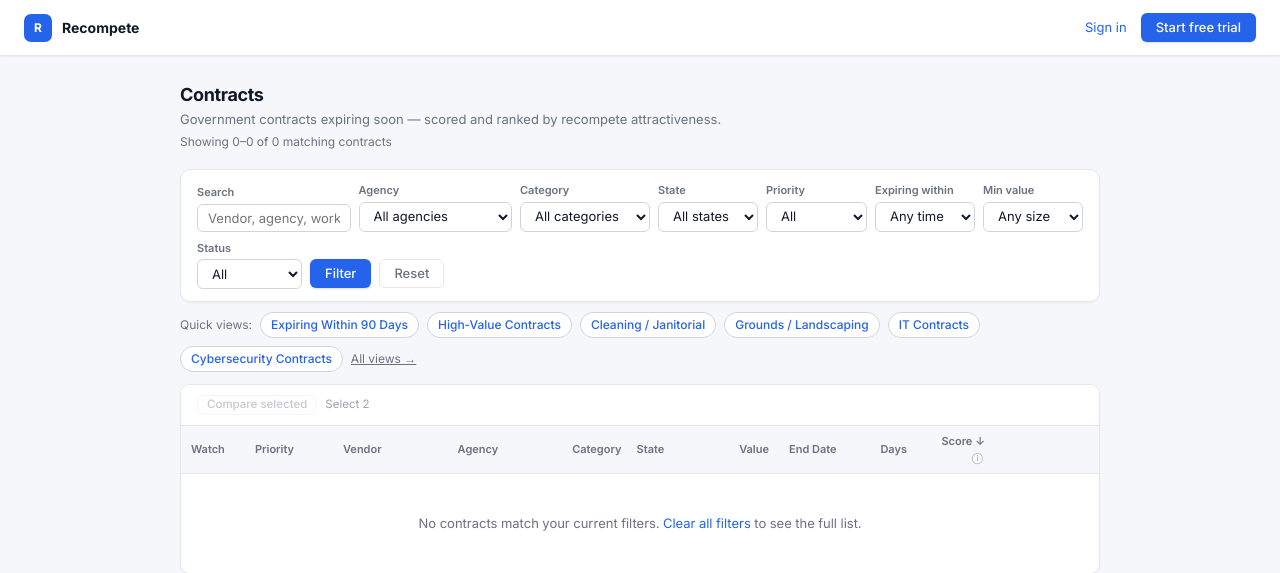
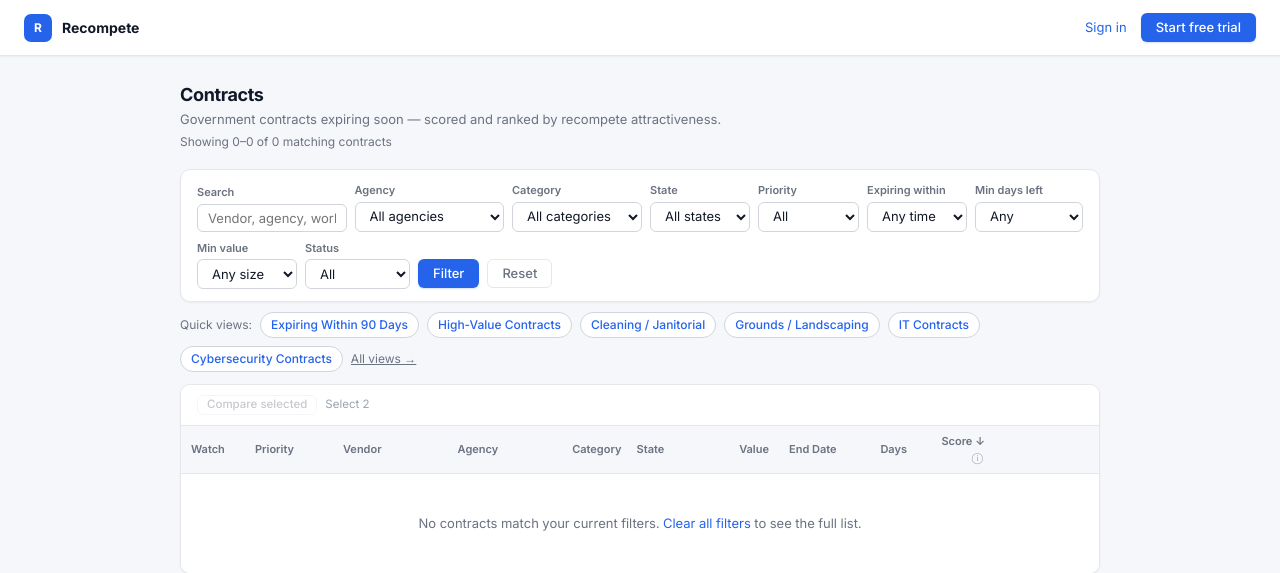
Before and after one commit to mjdr675/government-recompete-monitor-, a Flask app: page /contracts in a window 1280 px wide. Shown: the top 573 px of the page. Run offline with Flask 3, Linux system fonts and the light colour scheme; the visitor is signed in with stand-in values (Sample User, id 1); data that the repository does not hold is empty; some libraries are stand-ins or nearby versions.

Commit message:
feat(search): add min_days_left filter, fix state dropdown preservation, align CSV export
- get_contracts(): add min_days_left=N param (days_remaining >= N), composes
  with existing days (expiring_within) for pursuit-window ranging
- /contracts route: parse and validate min_days_left, pass to query and template
- /contracts/export.csv: add state, category, min_days_left so CSV matches page results
- contracts.html: add Min days left dropdown (30/60/90/180/365+), thread
  min_days_left through all mode-toggle URLs, sort_link macro, and pagination base_qs
- views.py: add min_days_left to chip labels, filter labels, and chip formatter
- State dropdown: code path confirmed correct; production data requires
  Data Pipeline backfill of place_of_performance_state (noted in handoff)
- 15 new tests: min_days_left DB-layer (range, boundary, combination, empty),
  route-level (accepted, combined, negative→400, html rendered, state preserved)

Co-Authored-By: Claude Sonnet 4.6 <noreply@anthropic.com>

```diff
--- a/app.py
+++ b/app.py
@@ -980,6 +980,7 @@ def contracts():
     # Pass applyable=0 in the query string to see everything. The filtering is
     # done in SQL (get_contracts applyable=...) so pagination stays cheap.
     applyable = request.args.get("applyable", "1") != "0"
+    min_days_left = request.args.get("min_days_left", type=int)
 
     if status not in ("", "open", "expired"):
         status = ""
@@ -1002,6 +1003,9 @@ def contracts():
 
     if min_value is not None and min_value < 0:
         return "min_value must be a non-negative number", 400
+
+    if min_days_left is not None and min_days_left < 0:
+        return "min_days_left must be a non-negative integer", 400
 
     for_my_business = request.args.get("for_my_business", "")
     in_pipeline = request.args.get("in_pipeline", "")
@@ -1052,6 +1056,7 @@ def contracts():
             category=category,
             exclude_ids=discover_exclude_ids,
             applyable=applyable,
+            min_days_left=min_days_left,
         )
 
     _total = result["total"]
@@ -1105,6 +1110,7 @@ def contracts():
         priority=priority,
         days=days or "",
         min_value=min_value or "",
+        min_days_left=min_days_left or "",
         status=status,
         sort=sort,
         direction=direction,
@@ -1130,11 +1136,14 @@ def contracts_export():
     priority = request.args.get("priority", "")
     days = request.args.get("days", None)
     min_value = request.args.get("min_value", type=float)
+    min_days_left = request.args.get("min_days_left", type=int)
     status = request.args.get("status", "")
     if status not in ("", "open", "expired"):
         status = ""
     sort = request.args.get("sort", "recompete_score")
     direction = request.args.get("dir", "desc")
+    state = request.args.get("state", "")
+    category = request.args.get("category", "")
 
     days_int = int(days) if days else None
     result = get_contracts(
@@ -1142,6 +1151,8 @@ def contracts_export():
         days=days_int, min_value=min_value, status=status,
         sort=sort, direction=direction,
         page=1, limit=10000,
+        state=state, category=category,
+        min_days_left=min_days_left,
     )
 
     fields = ["internal_id", "award_id", "vendor", "agency", "value",
--- a/db.py
+++ b/db.py
@@ -2195,7 +2195,7 @@ def parse_nl_query(q: str) -> dict:
 def get_contracts(q="", agency="", priority="", days=None, min_value=None, sort="recompete_score",
                   direction="desc", page=1, limit=25, status="", profile_filter=None,
                   internal_ids=None, state="", category="", exclude_ids=None, all_rows=False,
-                  applyable=False):
+                  applyable=False, min_days_left=None):
     engine = get_engine()
     is_pg = engine.dialect.name == "postgresql"
     params: dict = {}
@@ -2239,6 +2239,10 @@ def get_contracts(q="", agency="", priority="", days=None, min_value=None, sort=
     if applyable:
         base += " AND c.days_remaining <= :apply_max"
         params["apply_max"] = APPLY_MAX_DAYS
+
+    if min_days_left is not None:
+        base += " AND c.days_remaining >= :min_days_left"
+        params["min_days_left"] = int(min_days_left)
 
     if min_value is not None:
         base += " AND c.value >= :min_value"
--- a/templates/contracts.html
+++ b/templates/contracts.html
@@ -62,6 +62,15 @@
       </select>
     </div>
     <div class="filter-field sm">
+      <label>Min days left</label>
+      <select name="min_days_left">
+        <option value="">Any</option>
+        {% for d in [30, 60, 90, 180, 365] %}
+          <option value="{{ d }}" {% if min_days_left|string == d|string %}selected{% endif %}>{{ d }}+ days</option>
+        {% endfor %}
+      </select>
+    </div>
+    <div class="filter-field sm">
       <label>Min value</label>
       <select name="min_value">
         <option value="">Any size</option>
@@ -114,7 +123,7 @@
 {% if g.user %}
 <div style="margin:-8px 0 12px;display:flex;align-items:center;gap:10px;flex-wrap:wrap">
   {% if for_my_business %}
-    <a href="/contracts?q={{ q }}&agency={{ agency }}&priority={{ priority }}&days={{ days }}&min_value={{ min_value }}&status={{ status }}&state={{ state }}&category={{ category }}&sort={{ sort }}&dir={{ direction }}{% if in_pipeline %}&in_pipeline=1{% endif %}"
+    <a href="/contracts?q={{ q }}&agency={{ agency }}&priority={{ priority }}&days={{ days }}&min_days_left={{ min_days_left }}&min_value={{ min_value }}&status={{ status }}&state={{ state }}&category={{ category }}&sort={{ sort }}&dir={{ direction }}{% if in_pipeline %}&in_pipeline=1{% endif %}"
        class="btn btn-primary" style="padding:5px 14px;font-size:13px">&#10003; For My Business</a>
     <a href="/contracts" class="muted" style="font-size:12px;text-decoration:underline">Show all contracts</a>
     {% if not has_profile %}
@@ -122,26 +131,26 @@
     {% endif %}
   {% else %}
     {% if not has_profile %}
-    <a href="/contracts?for_my_business=1&q={{ q }}&agency={{ agency }}&priority={{ priority }}&days={{ days }}&min_value={{ min_value }}&status={{ status }}&state={{ state }}&category={{ category }}&sort={{ sort }}&dir={{ direction }}"
+    <a href="/contracts?for_my_business=1&q={{ q }}&agency={{ agency }}&priority={{ priority }}&days={{ days }}&min_days_left={{ min_days_left }}&min_value={{ min_value }}&status={{ status }}&state={{ state }}&category={{ category }}&sort={{ sort }}&dir={{ direction }}"
        class="btn btn-ghost" style="padding:5px 14px;font-size:13px" title="Filter using your Company Profile">For My Business</a>
     <span class="muted" style="font-size:12px">— <a href="/company-profile">Set up your Company Profile</a> first</span>
     {% else %}
-    <a href="/contracts?for_my_business=1&q={{ q }}&agency={{ agency }}&priority={{ priority }}&days={{ days }}&min_value={{ min_value }}&status={{ status }}&state={{ state }}&category={{ category }}&sort={{ sort }}&dir={{ direction }}"
+    <a href="/contracts?for_my_business=1&q={{ q }}&agency={{ agency }}&priority={{ priority }}&days={{ days }}&min_days_left={{ min_days_left }}&min_value={{ min_value }}&status={{ status }}&state={{ state }}&category={{ category }}&sort={{ sort }}&dir={{ direction }}"
        class="btn btn-ghost" style="padding:5px 14px;font-size:13px" title="Filter using your Company Profile">For My Business</a>
     {% endif %}
   {% endif %}
   {% if in_pipeline %}
-    <a href="/contracts?q={{ q }}&agency={{ agency }}&priority={{ priority }}&days={{ days }}&min_value={{ min_value }}&status={{ status }}&state={{ state }}&category={{ category }}&sort={{ sort }}&dir={{ direction }}{% if for_my_business %}&for_my_business=1{% endif %}"
+    <a href="/contracts?q={{ q }}&agency={{ agency }}&priority={{ priority }}&days={{ days }}&min_days_left={{ min_days_left }}&min_value={{ min_value }}&status={{ status }}&state={{ state }}&category={{ category }}&sort={{ sort }}&dir={{ direction }}{% if for_my_business %}&for_my_business=1{% endif %}"
        class="btn btn-primary" style="padding:5px 14px;font-size:13px">&#10003; In My Pipeline</a>
   {% elif pipeline_map %}
-    <a href="/contracts?in_pipeline=1&q={{ q }}&agency={{ agency }}&priority={{ priority }}&days={{ days }}&min_value={{ min_value }}&status={{ status }}&state={{ state }}&category={{ category }}&sort={{ sort }}&dir={{ direction }}"
+    <a href="/contracts?in_pipeline=1&q={{ q }}&agency={{ agency }}&priority={{ priority }}&days={{ days }}&min_days_left={{ min_days_left }}&min_value={{ min_value }}&status={{ status }}&state={{ state }}&category={{ category }}&sort={{ sort }}&dir={{ direction }}"
        class="btn btn-ghost" style="padding:5px 14px;font-size:13px" title="Show only contracts in your pipeline">In My Pipeline</a>
   {% endif %}
   {% if discover %}
-    <a href="/contracts?q={{ q }}&agency={{ agency }}&priority={{ priority }}&days={{ days }}&min_value={{ min_value }}&status={{ status }}&state={{ state }}&category={{ category }}&sort={{ sort }}&dir={{ direction }}"
+    <a href="/contracts?q={{ q }}&agency={{ agency }}&priority={{ priority }}&days={{ days }}&min_days_left={{ min_days_left }}&min_value={{ min_value }}&status={{ status }}&state={{ state }}&category={{ category }}&sort={{ sort }}&dir={{ direction }}"
        class="btn btn-primary" style="padding:5px 14px;font-size:13px">&#10003; Discover Mode</a>
   {% elif pipeline_map %}
-    <a href="/contracts?discover=1&q={{ q }}&agency={{ agency }}&priority={{ priority }}&days={{ days }}&min_value={{ min_value }}&status={{ status }}&state={{ state }}&category={{ category }}&sort={{ sort }}&dir={{ direction }}"
+    <a href="/contracts?discover=1&q={{ q }}&agency={{ agency }}&priority={{ priority }}&days={{ days }}&min_days_left={{ min_days_left }}&min_value={{ min_value }}&status={{ status }}&state={{ state }}&category={{ category }}&sort={{ sort }}&dir={{ direction }}"
        class="btn btn-ghost" style="padding:5px 14px;font-size:13px" title="Show only contracts not yet in your pipeline">Discover</a>
   {% endif %}
 </div>
@@ -175,7 +184,7 @@
 {% macro sort_link(col, label) %}
   {% set next_dir = "asc" if (sort == col and direction == "desc") else "desc" %}
   {% set arrow = " ↓" if (sort == col and direction == "desc") else (" ↑" if sort == col else "") %}
-  <a href="/contracts?q={{ q }}&agency={{ agency }}&priority={{ priority }}&days={{ days }}&min_value={{ min_value }}&status={{ status }}&state={{ state }}&category={{ category }}&sort={{ col }}&dir={{ next_dir }}{% if for_my_business %}&for_my_business=1{% endif %}{% if in_pipeline %}&in_pipeline=1{% endif %}{% if discover %}&discover=1{% endif %}">{{ label }}{{ arrow }}</a>
+  <a href="/contracts?q={{ q }}&agency={{ agency }}&priority={{ priority }}&days={{ days }}&min_days_left={{ min_days_left }}&min_value={{ min_value }}&status={{ status }}&state={{ state }}&category={{ category }}&sort={{ col }}&dir={{ next_dir }}{% if for_my_business %}&for_my_business=1{% endif %}{% if in_pipeline %}&in_pipeline=1{% endif %}{% if discover %}&discover=1{% endif %}">{{ label }}{{ arrow }}</a>
 {% endmacro %}
 
 {# ── Desktop table (hidden on mobile) ──────────────────────── #}
@@ -295,7 +304,7 @@
 </div>
 
 <div style="display:flex;align-items:center;gap:8px;flex-wrap:wrap;font-size:13px">
-  {% set base_qs %}q={{ q }}&agency={{ agency }}&priority={{ priority }}&days={{ days }}&min_value={{ min_value }}&status={{ status }}&state={{ state }}&category={{ category }}&sort={{ sort }}&dir={{ direction }}{% if for_my_business %}&for_my_business=1{% endif %}{% if in_pipeline %}&in_pipeline=1{% endif %}{% if discover %}&discover=1{% endif %}{% endset %}
+  {% set base_qs %}q={{ q }}&agency={{ agency }}&priority={{ priority }}&days={{ days }}&min_days_left={{ min_days_left }}&min_value={{ min_value }}&status={{ status }}&state={{ state }}&category={{ category }}&sort={{ sort }}&dir={{ direction }}{% if for_my_business %}&for_my_business=1{% endif %}{% if in_pipeline %}&in_pipeline=1{% endif %}{% if discover %}&discover=1{% endif %}{% endset %}
 
   {% if has_prev %}
     <a href="/contracts?{{ base_qs }}&page=1" class="btn btn-ghost" style="padding:5px 10px">First</a>
--- a/views.py
+++ b/views.py
@@ -2,6 +2,7 @@ from urllib.parse import urlencode
 
 _FILTER_LABELS = {
     "days": "Expiring within",
+    "min_days_left": "Min days left",
     "priority": "Priority",
     "min_value": "Min value",
     "naics_code": "NAICS",
@@ -13,6 +14,8 @@ _FILTER_LABELS = {
 def format_filter_value(key: str, value) -> str:
     if key == "days":
         return f"{value} days"
+    if key == "min_days_left":
+        return f"{value}+ days"
     if key == "priority":
         return str(value).title()
     if key == "min_value":
@@ -43,6 +46,7 @@ _CHIP_LABELS = {
     "state": "State",
     "priority": "Priority",
     "days": "Expiring within",
+    "min_days_left": "Min days left",
     "min_value": "Min value",
     "status": "Status",
 }
@@ -59,6 +63,8 @@ def _format_chip_value(key, value):
     """Human-readable value for a filter chip (shorter than the views summary)."""
     if key == "days":
         return f"{value} days"
+    if key == "min_days_left":
+        return f"{value}+ days"
     if key == "priority":
         return str(value).title()
     if key == "status":
```
Also changed, not shown: tests/test_search_discovery.py (+99 -0 lines).
